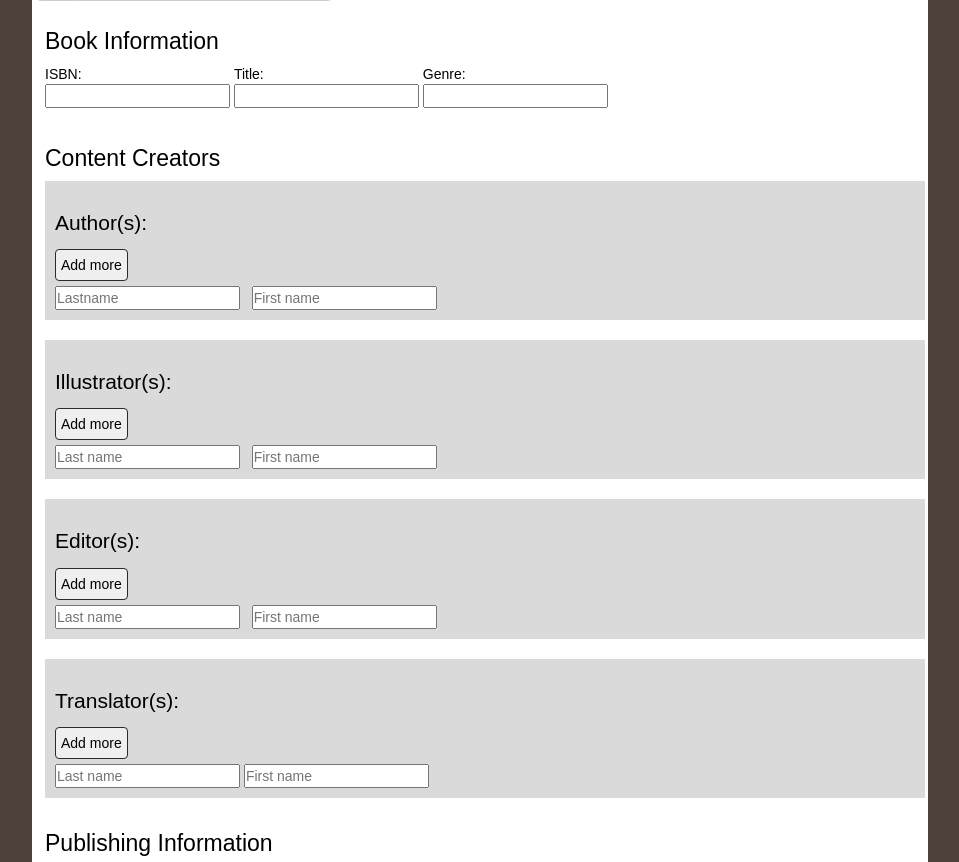
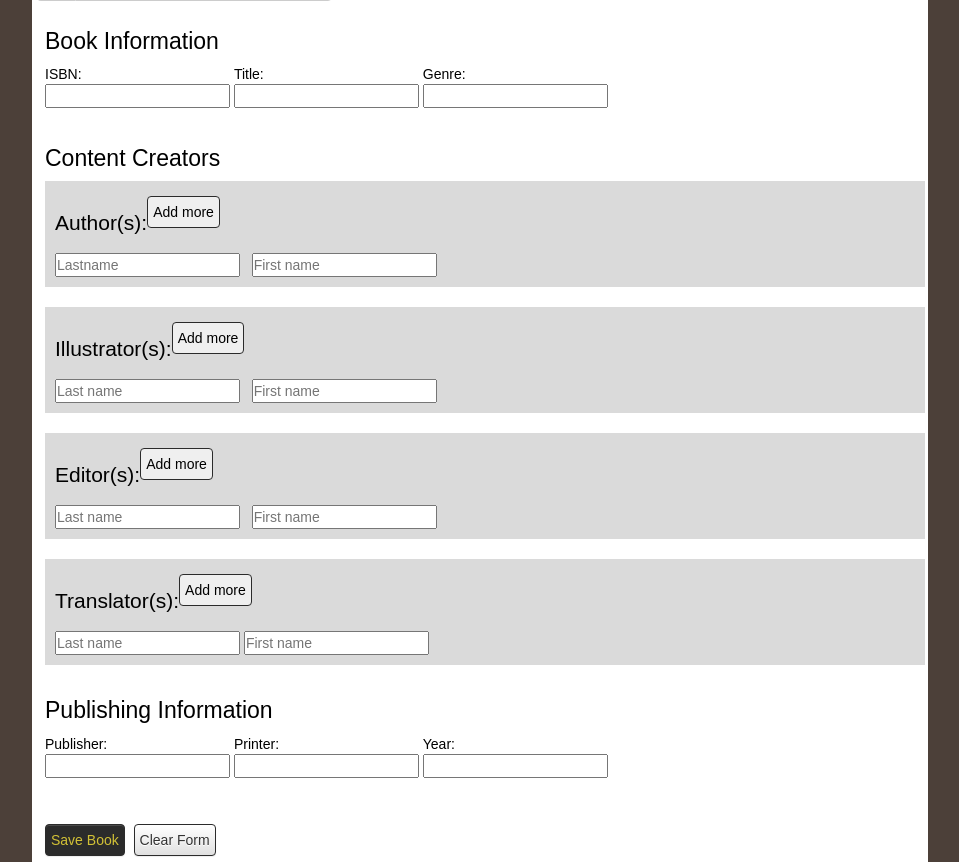
Before and after one commit to skytreader/alexandria, a Flask app: page /books in a window 1280 px wide. Shown: the part 240-1102 px from the top of the page, without its empty margins (160-1119 px from the left). Run offline with Flask 2, Linux system fonts and the light colour scheme; a user stored in the database is signed in; tables that the repository leaves empty hold one stand-in row (values such as "Sample post"); some libraries are stand-ins or nearby versions.

Commit message:
More layout but still looks horrible.

```diff
--- a/app/templates/add_books.jinja
+++ b/app/templates/add_books.jinja
@@ -40,8 +40,10 @@
         <div class="block">
             <h2>Content Creators</h2>
             <div class="grouped_input">
-                <h3>Author(s):</h3>
-                <input type="button" class="btn btn-frequent" value="Add more">
+                <div style="float: left;"><h3>Author(s):</h3></div>
+                <div style="float: none;">
+                    <input type="button" class="btn btn-frequent" value="Add more">
+                </div>
                 <br>
                 <input type="text" id="authors-proxy" placeholder="Lastname">
                 &nbsp;
@@ -49,8 +51,10 @@
             </div>
             <br>
             <div class="grouped_input">
-                <h3>Illustrator(s):</h3>
-                <input type="button" class="btn btn-frequent" value="Add more">
+                <div style="float: left;"><h3>Illustrator(s):</h3></div>
+                <div style="float: none;">
+                    <input type="button" class="btn btn-frequent" value="Add more">
+                </div>
                 <br>
                 <input type="text" id="illustrators-proxy" placeholder="Last name">
                 &nbsp;
@@ -58,8 +62,10 @@
             </div>
             <br>
             <div class="grouped_input">
-                <h3>Editor(s):</h3>
-                <input type="button" class="btn btn-frequent" value="Add more">
+                <div style="float: left;"><h3>Editor(s):</h3></div>
+                <div style="float: none;">
+                    <input type="button" class="btn btn-frequent" value="Add more">
+                </div>
                 <br>
                 <input type="text" id="editors-proxy" placeholder="Last name">
                 &nbsp;
@@ -67,8 +73,10 @@
             </div>
             <br>
             <div class="grouped_input">
-                <h3>Translator(s):</h3>
-                <input type="button" class="btn btn-frequent" value="Add more">
+                <div style="float: left;"><h3>Translator(s):</h3></div>
+                <div style="float: none;">
+                    <input type="button" class="btn btn-frequent" value="Add more">
+                </div>
                 <br>
                 <input type="text" id="translators-proxy" placeholder="Last name">
                 <input type="text" placeholder="First name">
```
